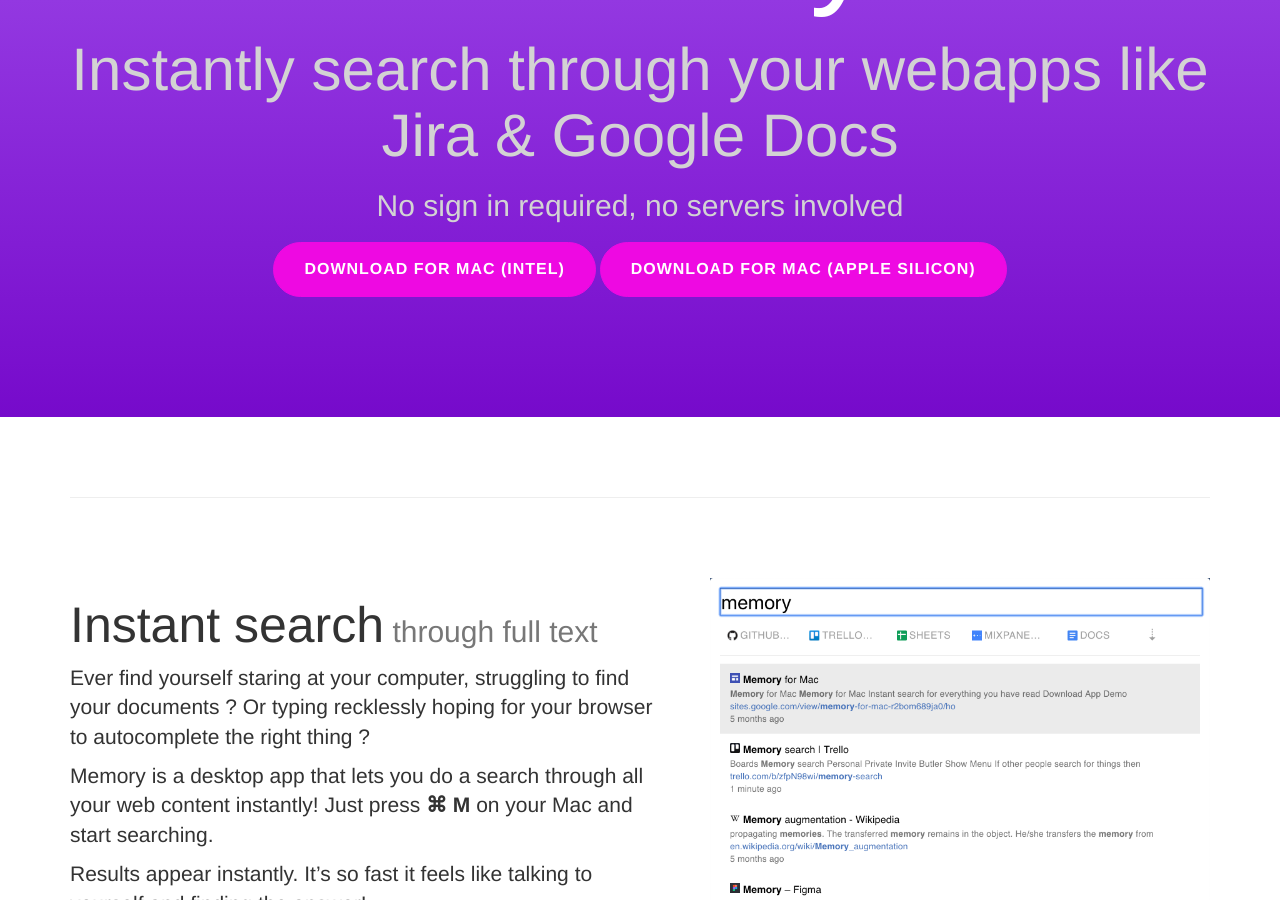
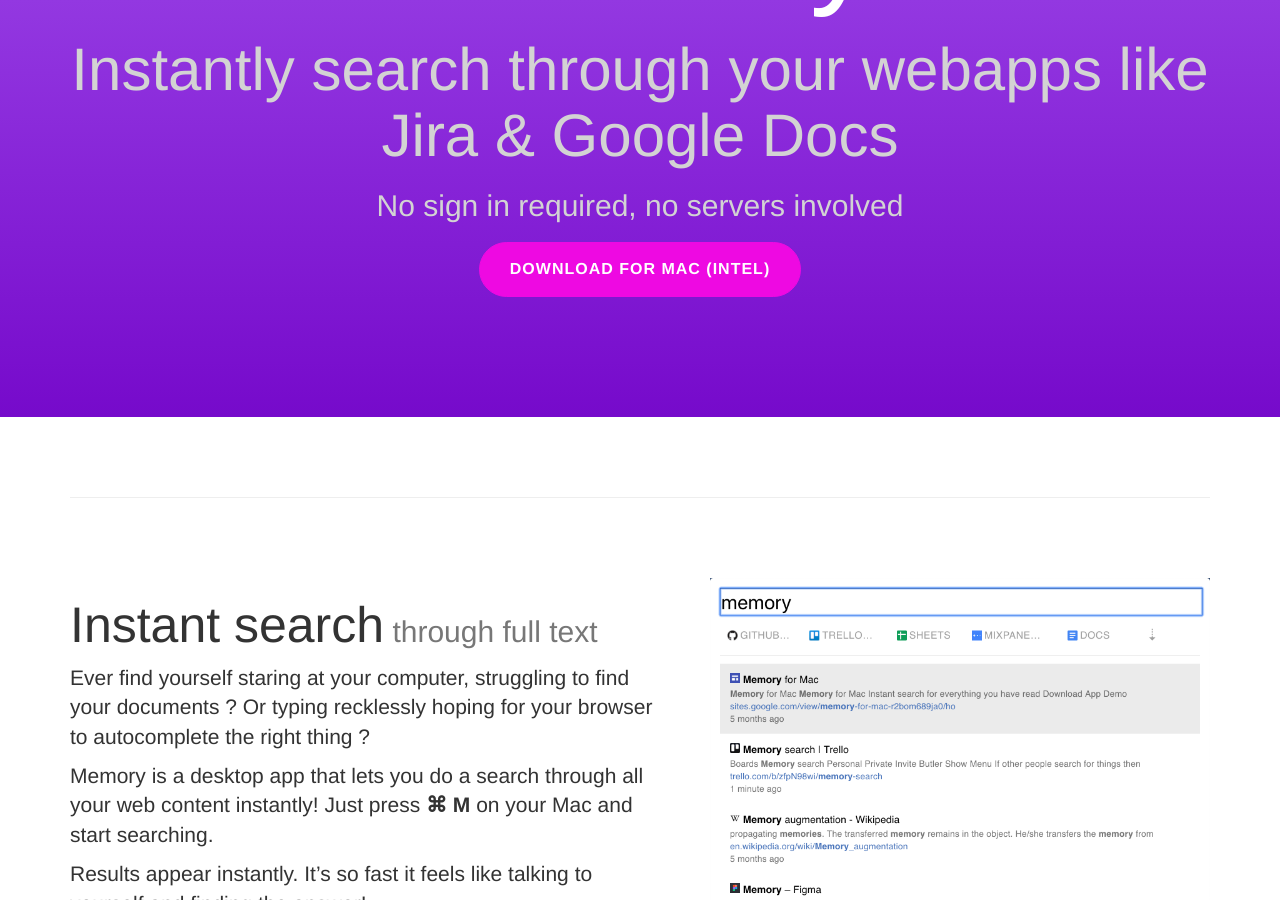
Before and after one commit to getmemoryapp/getmemoryapp.github.io, a Jekyll site: the page built from index.html, in a window 1280 px wide and 900 px high, scrolled down 346 px. Built offline with Jekyll 4.4.1, drawn with Linux system fonts in a browser that asks for light colours; some of the changed lines change nothing that is shown.

Commit message:
Back to one link

```diff
--- a/_includes/header.html
+++ b/_includes/header.html
@@ -6,7 +6,6 @@
       <h2>{{ page.subheading }}</h2>
       <h3>{{ page.details }}</h3>
       <a id="download-button" href="{{ page.dl_link }}" class="btn btn-primary btn-xl rounded-pill mt-5">Download for Mac (intel)</a>
-      <a id="download-button" href="{{ page.arm_dl_link }}" class="btn btn-primary btn-xl rounded-pill mt-5">Download for Mac (apple silicon)</a>
     </div>
   </div>
 </header>
--- a/index.html
+++ b/index.html
@@ -3,8 +3,7 @@
 heading: Memory
 subheading: Instantly search through your webapps like Jira & Google Docs
 details: No sign in required, no servers involved
-dl_link: https://memory-app-dist.s3-us-west-2.amazonaws.com/Memory-0.0.66.dmg
-arm_dl_link: https://memory-app-dist.s3-us-west-2.amazonaws.com/Memory-0.0.66-arm64.dmg
+dl_link: https://memory-app-dist.s3-us-west-2.amazonaws.com/Memory-0.0.67-universal.dmg
 ---
 
 {% include header.html %}
```
